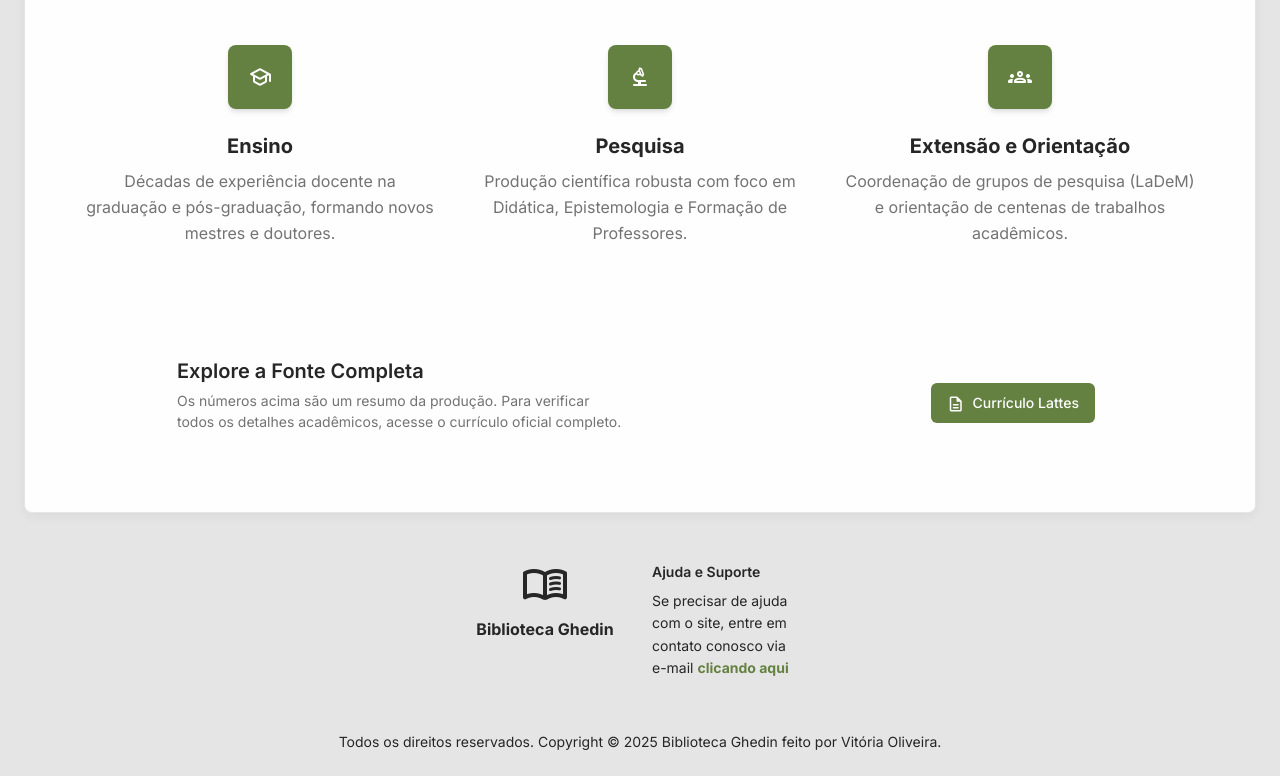
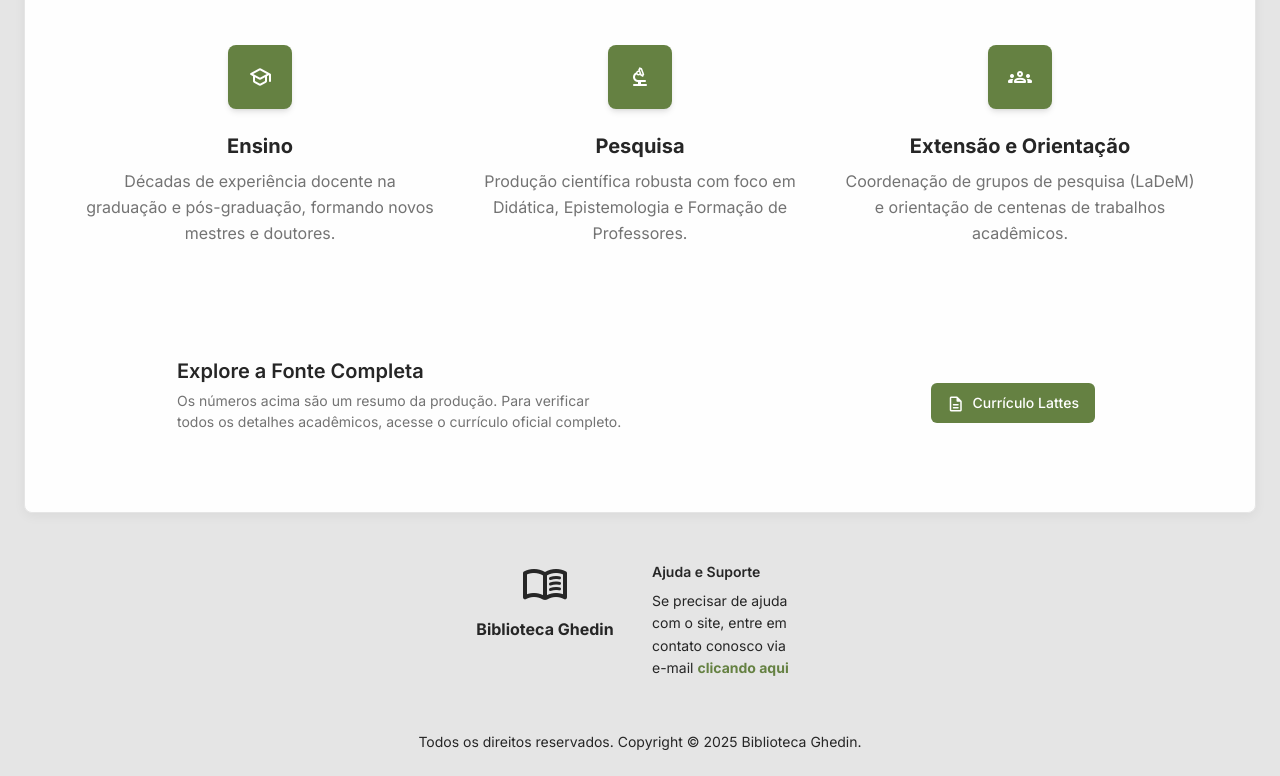
Before and after one commit to vyvisz/Repositorio-Digital-Academico, a website: page bibliotecaghedin.html in a window 1280 px wide. Shown: the part 1029-1805 px from the top of the page. Drawn offline with nearby package versions, Linux system fonts and the light colour scheme.

Commit message:
ajuste no footer

```diff
--- a/bibliotecaghedin.html
+++ b/bibliotecaghedin.html
@@ -257,7 +257,7 @@
         <div class="col-12">
           <div class="text-center">
             <p class="text-dark my-4 text-sm font-weight-normal">
-            Todos os direitos reservados. Copyright © <script>document.write(new Date().getFullYear())</script> Biblioteca Ghedin feito por <a href="https://www.creative-tim.com" target="_blank">Vitória Oliveira</a>.
+            Todos os direitos reservados. Copyright © <script>document.write(new Date().getFullYear())</script> Biblioteca Ghedin.
             </p>
           </div>
         </div>
--- a/bibliotecaghedin/artigospublicados.html
+++ b/bibliotecaghedin/artigospublicados.html
@@ -256,7 +256,7 @@
         <div class="col-12">
           <div class="text-center">
             <p class="text-dark my-4 text-sm font-weight-normal">
-            Todos os direitos reservados. Copyright © <script>document.write(new Date().getFullYear())</script> Biblioteca Ghedin feito por <a href="https://www.creative-tim.com" target="_blank">Vitória Oliveira</a>.
+            Todos os direitos reservados. Copyright © <script>document.write(new Date().getFullYear())</script> Biblioteca Ghedin.
             </p>
           </div>
         </div>
```
Also changed, not shown: bibliotecaghedin/biografia.html (+1 -1 lines), bibliotecaghedin/livros-capitulos.html (+1 -1 lines), bibliotecaghedin/orientacoes.html (+1 -1 lines), bibliotecaghedin/outraspublicacoes.html (+1 -1 lines), bibliotecaghedin/producaotecnica.html (+1 -1 lines), bibliotecaghedin/trabalhos-em-congresso.html (+1 -1 lines).
